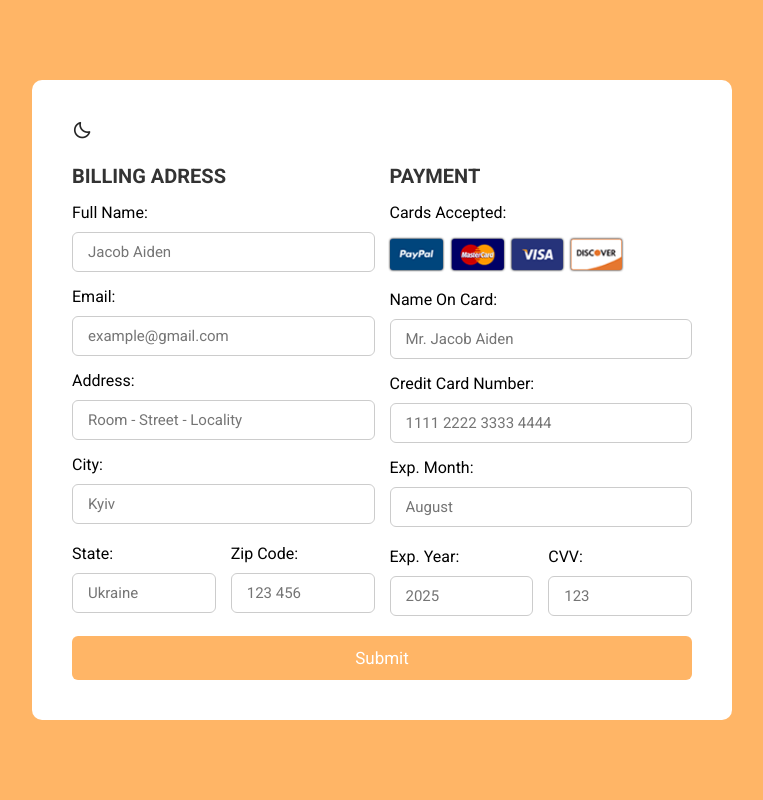
After one commit to Lloyd12312/watch-shop, a PHP site: page /checkout.php in a window 1280 px wide. The commit adds this page. Shown: the whole page, without its empty margins (258-1021 px from the left). Run offline with PHP 8.4, Linux system fonts and the light colour scheme.

Commit message:
initial commit

```diff
--- /dev/null
+++ b/assets/css/checkout.css
@@ -0,0 +1,129 @@
+@import url("https://fonts.googleapis.com/css2?family=Roboto:wght@400;500;700&display=swap");
+
+*{
+    margin: 0;
+    padding: 0;
+    box-sizing: border-box;
+    font-family: 'Roboto', sans-serif;
+}
+
+.column h3{
+    transition: .3s;
+}
+
+.container{
+    display: flex;
+    justify-content: center;
+    align-items: center;
+    min-height: 100vh;
+    background: hsl(31, 100%, 70%);
+    padding: 25px;
+}
+
+.container form {
+    width: 700px;
+    padding: 40px;
+    background: #fff;
+    border-radius: 10px;
+    transition: .3s;
+}
+
+.column span{
+    transition: .3s;
+}
+
+form .row {
+    display: flex;
+    gap: 15px;
+    flex-wrap: wrap;
+}
+
+.row .column{
+    flex: 1 1 250px;
+}
+
+.column .title{
+    font-size: 20px;
+    color: #333;
+    text-transform: uppercase;
+    margin-bottom: 5px;
+}
+
+.column .input-box{
+    margin: 15px 0;
+}
+
+.input-box span{
+    display: block;
+    margin-bottom: 10px;
+}
+
+.input-box input{
+    width: 100%;
+    padding: 10px 15px;
+    border: 1px solid #ccc;
+    border-radius: 6px;
+    font-size: 15px;
+}
+
+.column .flex{
+    display: flex;
+    gap: 15px;
+}
+
+.flex .input-box{
+    margin-top: 5px;
+}
+
+.input-box img{
+    height: 34px;
+    margin-top: 5px;
+    filter: drop-shadow(0 0 1px #000);
+}
+
+form .btn{
+    width: 100%;
+    padding: 12px;
+    background: hsl(31, 100%, 70%);
+    border: none;
+    outline: none;
+    border-radius: 6px;
+    font-size: 17px;
+    color: #fff;
+    margin-top: 5px;
+    cursor: pointer;
+    transition: .5s;
+}
+
+form .btn:hover{
+    background-color: #FFC689;
+}
+
+/*==========
+    Color changes in some parts of
+    the website, in dark theme
+==========*/
+.dark-theme .container form{
+    background: hsl(0, 0%, 12%);
+}
+
+.dark-theme .column h3{
+    color: hsl(0, 0%, 95%);;
+}
+
+.dark-theme .column span{
+    color: hsl(0, 0%, 75%);
+}
+
+.dark-theme .change-theme{
+    color: hsl(0, 0%, 95%);
+}
+
+.change-theme{
+    color: hsl(0, 0%, 15%);
+    font-size: 1.25rem;
+    cursor: pointer;
+    transition: .4s;
+    display: flex;
+    padding-bottom: 1.5rem;
+}
--- /dev/null
+++ b/assets/js/theme.js
@@ -0,0 +1,22 @@
+/*=============== DARK LIGHT THEME ===============*/
+const themeButton = document.getElementById('theme-button');
+const darkTheme = 'dark-theme';
+const iconTheme = 'bx-sun';
+
+const selectedTheme = localStorage.getItem('selected-theme');
+const selectedIcon = localStorage.getItem('selected-icon');
+
+const getCurrentTheme = () => document.body.classList.contains(darkTheme) ? 'dark' : 'light';
+const getCurrentIcon = () => themeButton.classList.contains(iconTheme) ? 'bx bx-moon' : 'bx bx-sun';
+
+if (selectedTheme) {
+  document.body.classList[selectedTheme === 'dark' ? 'add' : 'remove'](darkTheme);
+  themeButton.classList[selectedIcon === 'bx bx-moon' ? 'add' : 'remove'](iconTheme);
+}
+
+themeButton.addEventListener('click', () => {
+  document.body.classList.toggle(darkTheme);
+  themeButton.classList.toggle(iconTheme);
+  localStorage.setItem('selected-theme', getCurrentTheme());
+  localStorage.setItem('selected-icon', getCurrentIcon());
+});
--- /dev/null
+++ b/checkout.php
@@ -0,0 +1,93 @@
+<!DOCTYPE html>
+<html lang="en">
+<head>
+    <meta charset="UTF-8">
+    <meta name="viewport" content="width=device-width, initial-scale=1.0">
+    <title>Checkout</title>
+
+    <!--=============== FAVICON ===============-->
+    <link rel="shortcut icon" href="assets/img/favicon.png" type="image/x-icon">
+
+    <!--=============== BOXICONS ===============-->
+    <link rel="stylesheet" href="https://cdn.jsdelivr.net/npm/boxicons@latest/css/boxicons.min.css">
+
+    <!--=============== CSS ===============-->
+    <link rel="stylesheet" href="assets/css/checkout.css">
+</head>
+<body>
+    <div class="container">
+        <form action="submitOrder.php" method="post">
+        <i class='bx bx-moon change-theme' id="theme-button"></i>
+            <div class="row">
+                <div class="column">
+                    <h3 class="title">Billing Adress</h3>
+                    <div class="input-box">
+                        <span>Full Name: </span>
+                        <input type="text" name="full_name" placeholder="Jacob Aiden">
+                    </div>
+                    <div class="input-box">
+                        <span>Email: </span>
+                        <input type="email" name="email" placeholder="example@gmail.com">
+                    </div>
+                    <div class="input-box">
+                        <span>Address: </span>
+                        <input type="text" name="address" placeholder="Room - Street - Locality">
+                    </div>
+                    <div class="input-box">
+                        <span>City: </span>
+                        <input type="text" name="city" placeholder="Kyiv">
+                    </div>
+
+                    <div class="flex">
+                        <div class="input-box">
+                            <span>State: </span>
+                            <input type="text" name="state" placeholder="Ukraine">
+                        </div>
+                        <div class="input-box">
+                            <span>Zip Code: </span>
+                            <input type="number" name="zip_code" placeholder="123 456">
+                        </div>
+                    </div>
+                </div>
+
+                <div class="column">
+                    <h3 class="title">Payment</h3>
+                    <div class="input-box">
+                        <span>Cards Accepted: </span>
+                        <img src="assets/img/imgcards.png" alt="">
+                    </div>
+                    <div class="input-box">
+                        <span>Name On Card: </span>
+                        <input type="text" name="card_holder_name" placeholder="Mr. Jacob Aiden">
+                    </div>
+                    <div class="input-box">
+                        <span>Credit Card Number: </span>
+                        <input type="number" name="card_number" placeholder="1111 2222 3333 4444">
+                    </div>
+                    <div class="input-box">
+                        <span>Exp. Month: </span>
+                        <input type="text" name="expiration_month" placeholder="August">
+                    </div>
+
+                    <div class="flex">
+                        <div class="input-box">
+                            <span>Exp. Year: </span>
+                            <input type="text" name="expiration_year" placeholder="2025">
+                        </div>
+                        <div class="input-box">
+                            <span>CVV: </span>
+                            <input type="number" name="cvv" placeholder="123">
+                        </div>
+                    </div>
+                </div>
+            </div>
+
+            <button type="submit" class="btn">Submit</button>
+        </form>
+    </div>
+
+    <!--=============== THEME JS ===============-->
+    <script src="assets/js/theme.js"></script>
+
+</body>
+</html>
```
Also changed, not shown: addToCart.php (+9 -3 lines), assets/css/login.css (+64 -10 lines), assets/css/styles.css (+35 -1 lines), assets/js/main.js (+22 -30 lines), deleteProduct.php (added, +26 -0 lines), editProduct.php (added, +65 -0 lines), index.php (+26 -12 lines), login.php (+23 -16 lines), submitOrder.php (added, +73 -0 lines), updateCart.php (+15 -1 lines), assets/img/imgcards.png (added).
